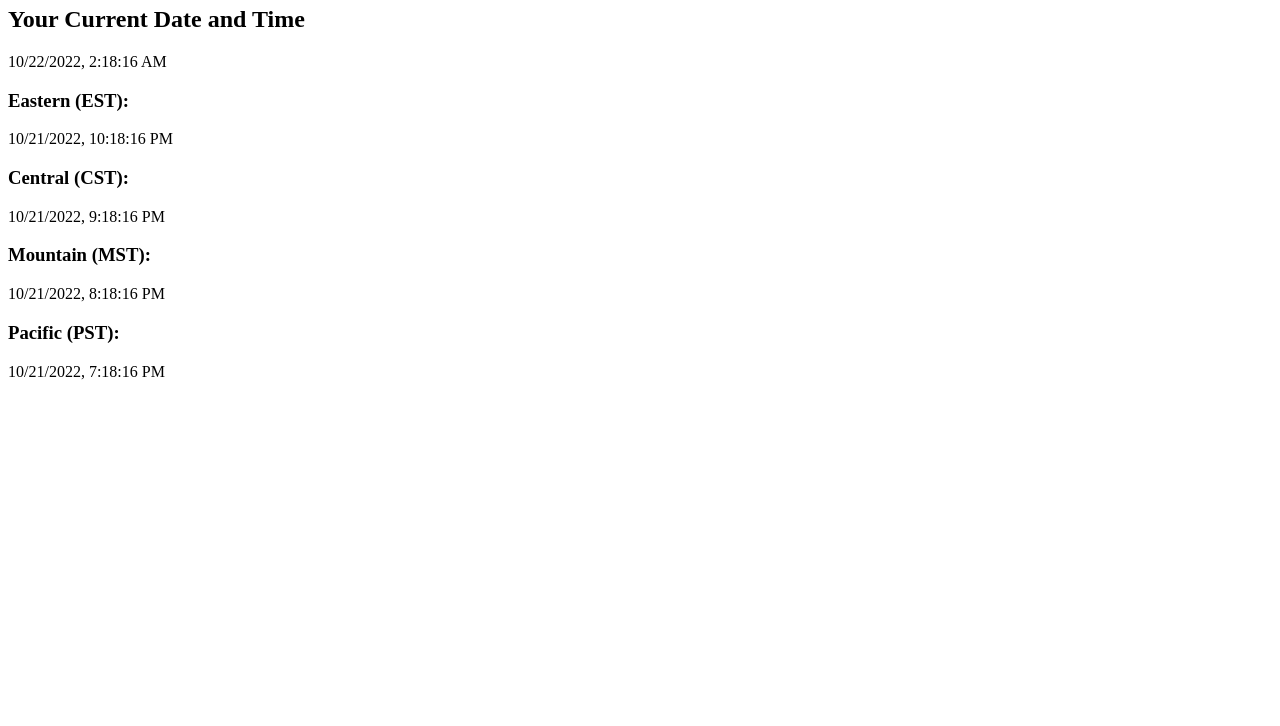
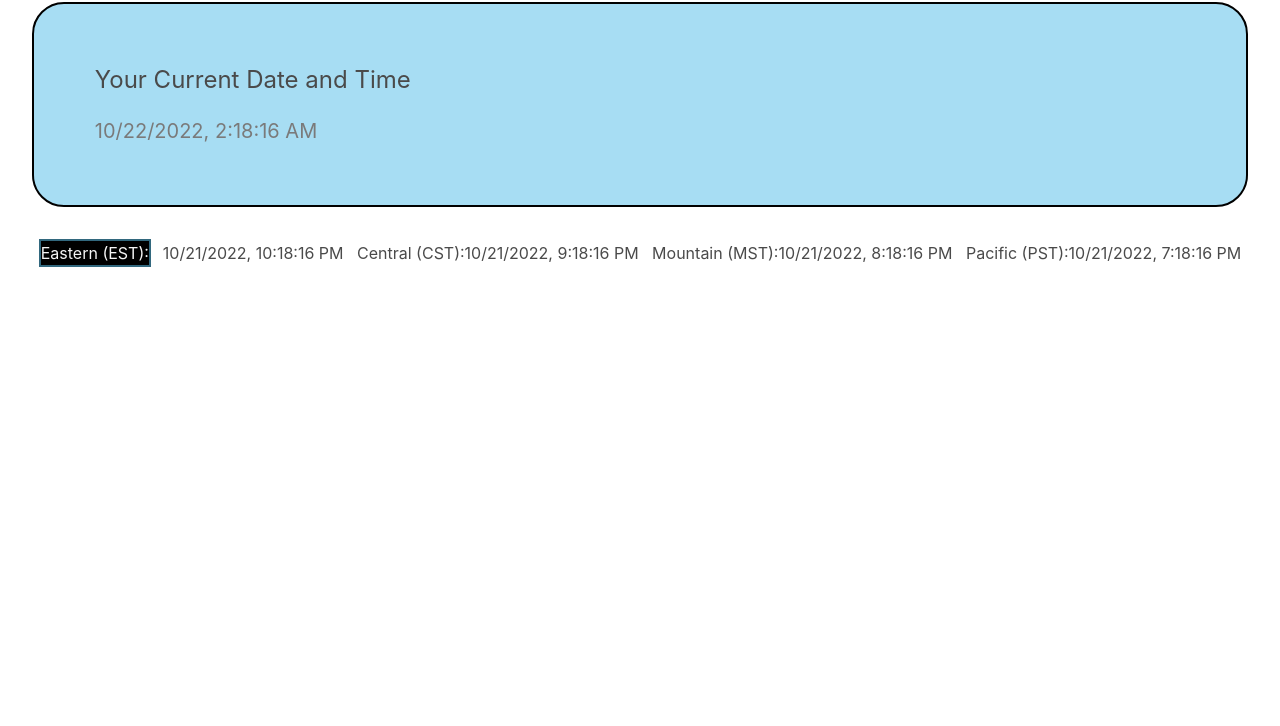
Before and after one commit to mjh1985codeman/us-time-zones, a website: page index.html in a window 1280 px wide. Shown: the part 74-800 px from the top of the page. Drawn offline with nearby package versions, Linux system fonts and the light colour scheme.

Commit message:
did some styling

```diff
--- a/index.css
+++ b/index.css
@@ -0,0 +1,19 @@
+@import "https://cdn.jsdelivr.net/npm/bulma@0.9.4/css/bulma.min.css";
+
+
+.current-div {
+    display: flexbox;
+    background-color: hsla(197, 76%, 64%, 0.541);
+    border: solid black 0.3vh;
+    border-radius: 2rem;
+    padding: 5%;
+    margin-top: 2vh;
+    margin-bottom: 4vh;
+}
+
+.tz {
+    margin-right: 1.5vh;
+    border: solid hsla(197, 76%, 64%, 0.541) 0.3vh;
+    background-color: black;
+    color: whitesmoke;
+}
--- a/index.html
+++ b/index.html
@@ -4,34 +4,44 @@
     <meta charset="UTF-8">
     <meta http-equiv="X-UA-Compatible" content="IE=edge">
     <meta name="viewport" content="width=device-width, initial-scale=1.0">
+    <link rel="stylesheet" href="./index.css">
     <title>US-Time-Zones</title>
 </head>
 <body>
+    <div class="container is-fluid">
     <div class="header">
         <header>
-            <h1>US Time Zones</h1>
+            <h1 class="subtitle is-1">US Time Zones</h1>
         </header>
     </div>
-    <h2>Your Current Date and Time</h2>
-    <div class="local">
-        <p id="local"></p>
+    <div class="current-div">
+        <h2 class="subtitle is-4">Your Current Date and Time</h2>
+        <div class="local">
+            <p id="local" class="subtitle is-5 has-text-grey"></p>
+        </div>
     </div>
-    <h3>Eastern (EST):</h3>
-    <div class="est">
+    <div class="times level">
+        <div class="est level-item has-text-centered">
+        <h3 class="tz">Eastern (EST):</h3>
         <p id="est"></p>
-    </div>
-    <h3>Central (CST):</h3>
-    <div class="cst">
+        </div>
+
+    <div class="cst level-item has-text-centered">
+        <h3>Central (CST):</h3>
         <p id="cst"></p>
     </div>
-    <h3>Mountain (MST):</h3>
-    <div class="mst">
+
+    <div class="mst level-item has-text-centered">
+        <h3>Mountain (MST):</h3>
         <p id="mst"></p>
     </div>
-    <h3>Pacific (PST):</h3>
-    <div class="pst">
+
+    <div class="pst level-item has-text-centered">
+        <h3>Pacific (PST):</h3>
         <p id="pst"></p>
     </div>
+</div>
+</div>
 </body>
 <script src="./index.js"></script>
 </html>
--- a/index.js
+++ b/index.js
@@ -7,6 +7,7 @@ const timeZones = ['America/New_York', 'America/Chicago', 'America/Denver', 'Ame
 
 const getTimes = () => {
     const time = new Date();
+
     const timeObj = {
         localTime: time.toLocaleString('en-US'),
         estTime: time.toLocaleString('en-US', {
--- a/package.json
+++ b/package.json
@@ -10,6 +10,7 @@
   "author": "",
   "license": "ISC",
   "dependencies": {
+    "bulma": "^0.9.4",
     "moment": "^2.29.4"
   }
 }
--- a/tempCodeRunnerFile.js
+++ /dev/null
@@ -1,5 +0,0 @@
-// const writeThings = (t) => {
-// // // // // //     const currentTime = t;
-// // // // // //     console.log(currentTime);
-// // // // // //     localEl.innerHTML = currentTime;
-// // // // // // };
```
Also changed, not shown: 1 other file.
